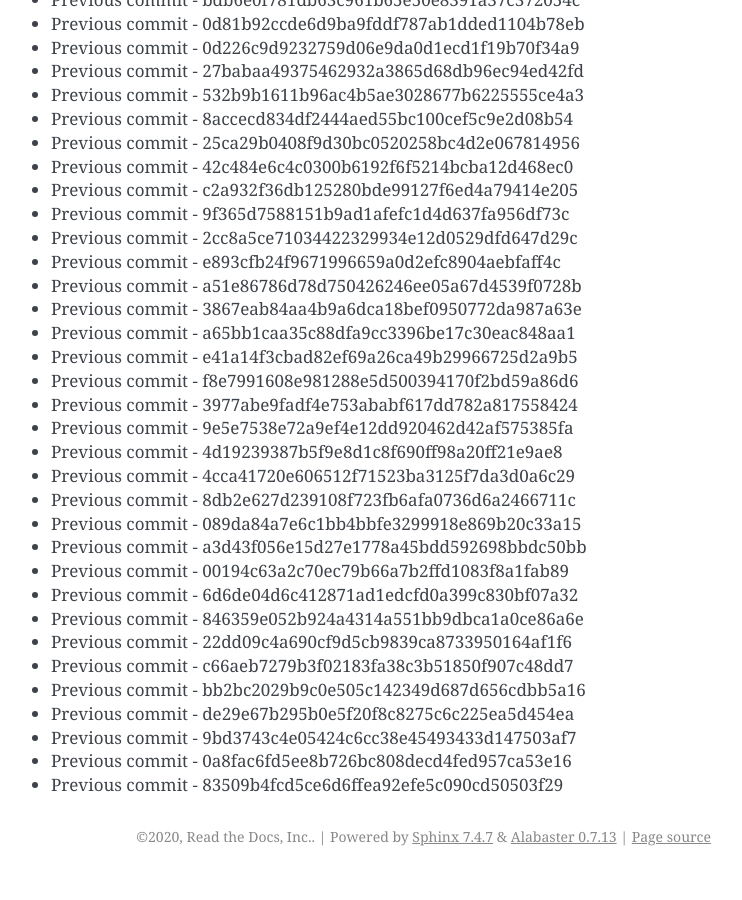
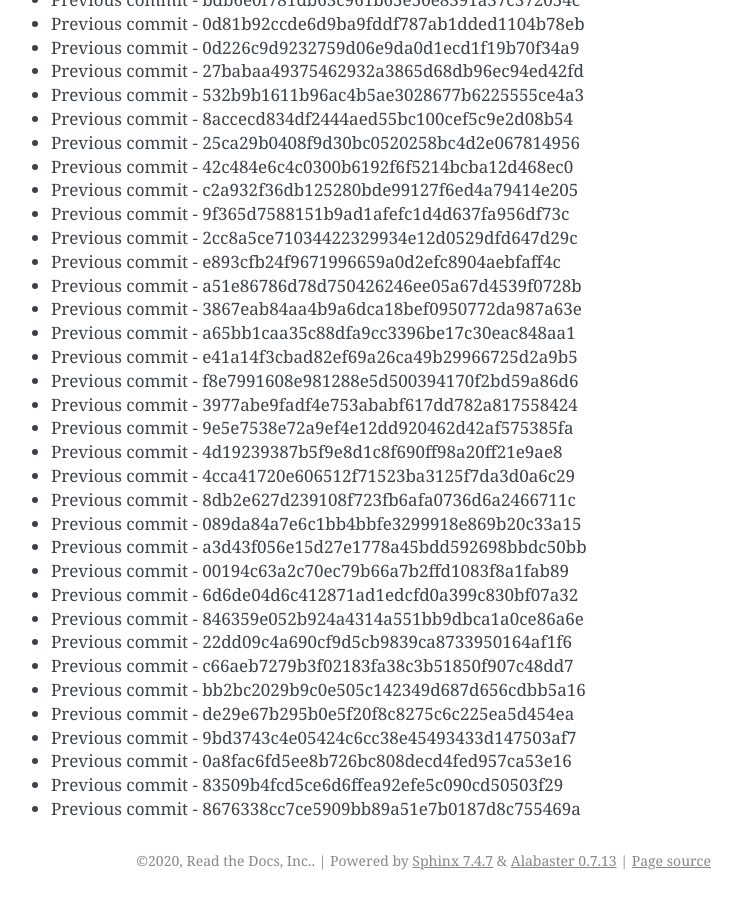
Before and after one commit to readthedocs/rtd-git-stresstest, a Sphinx documentation site: the page built from docs/updates.rst, in a window 1280 px wide and 900 px high, scrolled down 56721 px. Shown: the whole window, without its empty margins (399-1141 px from the left). Built offline with Sphinx 7.4.7, drawn with Linux system fonts in a browser that asks for light colours; before the commit the page ends 57597 px from its top, so only the background shows below that.

Commit message:
Generating commit from previous: 8676338cc7ce5909bb89a51e7b0187d8c755469a

```diff
--- a/docs/updates.rst
+++ b/docs/updates.rst
@@ -2415,3 +2415,4 @@ It can be tested for any performance characteristics.
 * Previous commit - 9bd3743c4e05424c6cc38e45493433d147503af7
 * Previous commit - 0a8fac6fd5ee8b726bc808decd4fed957ca53e16
 * Previous commit - 83509b4fcd5ce6d6ffea92efe5c090cd50503f29
+* Previous commit - 8676338cc7ce5909bb89a51e7b0187d8c755469a
```
